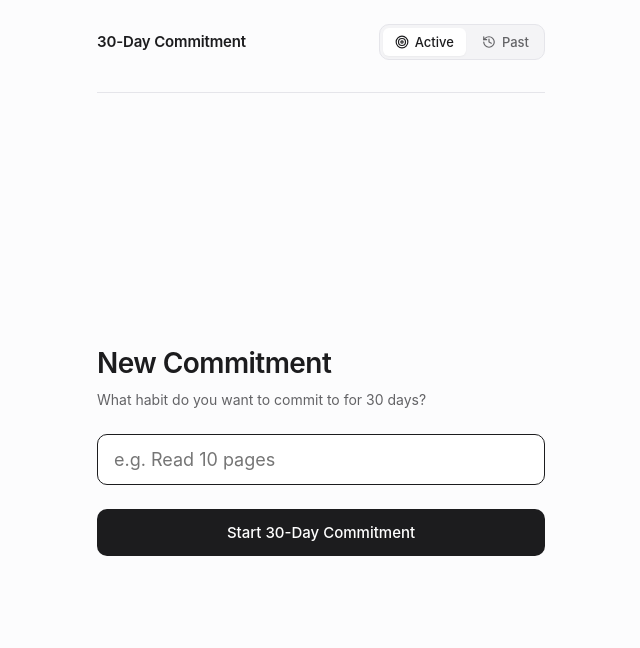
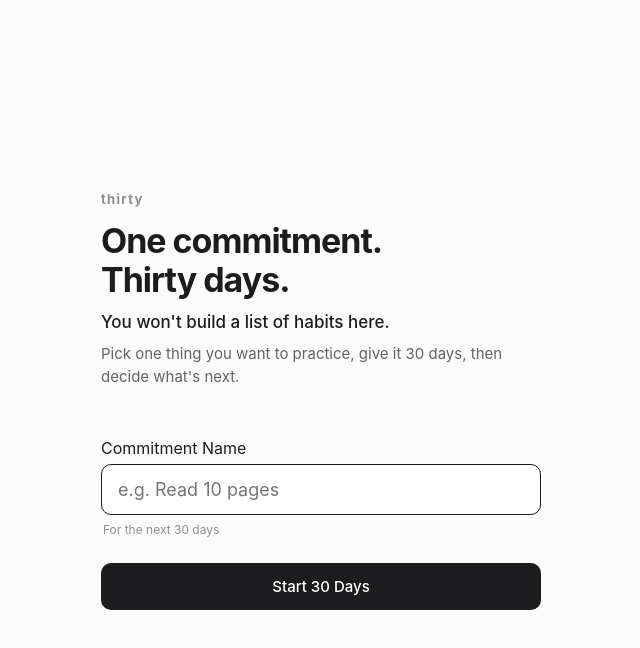
Before and after one commit to sidharthd/thirty-web, a React (Vite) app: page / in a window 1280 px wide. Shown: the top 648 px of the page, without its empty margins (319-959 px from the left). Built offline with nearby package versions, Linux system fonts and the light colour scheme.

Commit message:
feat: add first-time intro manifesto screen and shared commitment form

```diff
--- a/src/App.tsx
+++ b/src/App.tsx
@@ -3,6 +3,7 @@ import { useCommitments } from './logic/useCommitments.ts';
 import { Navigation, type NavTab } from './ui/components/Navigation.tsx';
 import { ActiveScreen } from './ui/screens/ActiveScreen.tsx';
 import { CreateScreen } from './ui/screens/CreateScreen.tsx';
+import { IntroScreen } from './ui/screens/IntroScreen.tsx';
 import { PastScreen } from './ui/screens/PastScreen.tsx';
 import { GraduationScreen } from './ui/screens/GraduationScreen.tsx';
 import './ui/styles/app.css';
@@ -12,6 +13,7 @@ export default function App() {
     activeCommitment,
     pastCommitments,
     isTodayDone,
+    isFirstTimeUser,
     progress,
     showGraduationScreen,
     createCommitment,
@@ -45,12 +47,13 @@ export default function App() {
     return result;
   };
 
-  // Determine whether to display the CreateScreen
+  // Determine whether to display the Create / Intro Screen
   const shouldShowCreateScreen =
     currentTab === 'active' && (!activeCommitment || isCreatingManually);
 
   return (
     <div className="app-container">
+      {!isFirstTimeUser && (
         <Navigation
           currentTab={currentTab}
           onSelectTab={(tab) => {
@@ -61,15 +64,20 @@ export default function App() {
           }}
           pastCount={pastCommitments.length}
         />
+      )}
 
       <main className="app-main">
         {currentTab === 'active' && (
           <>
             {shouldShowCreateScreen ? (
+              isFirstTimeUser ? (
+                <IntroScreen onSubmit={handleCreateSubmit} />
+              ) : (
                 <CreateScreen
                   onSubmit={handleCreateSubmit}
                   onCancel={activeCommitment ? () => setIsCreatingManually(false) : undefined}
                 />
+              )
             ) : (
               <ActiveScreen
                 commitment={activeCommitment}
--- a/src/logic/commitmentRules.ts
+++ b/src/logic/commitmentRules.ts
@@ -88,3 +88,14 @@ export function validateNewCommitment(
 
   return { valid: true };
 }
+
+/**
+ * Determines if the user is launching the app for the very first time.
+ * A first-time user has no active commitment and no past commitments.
+ */
+export function checkIsFirstTimeUser(
+  activeCommitment: Commitment | null,
+  pastCommitments: Commitment[]
+): boolean {
+  return !activeCommitment && pastCommitments.length === 0;
+}
--- a/src/logic/useCommitments.ts
+++ b/src/logic/useCommitments.ts
@@ -8,6 +8,7 @@ import {
   isCompletedToday,
   canMarkToday,
   validateNewCommitment,
+  checkIsFirstTimeUser,
   type ProgressState,
 } from './commitmentRules.ts';
 
@@ -23,6 +24,7 @@ export interface UseCommitmentsReturn {
   pastCommitments: Commitment[];
   isLoaded: boolean;
   isTodayDone: boolean;
+  isFirstTimeUser: boolean;
   progress: ProgressState;
   showGraduationScreen: boolean;
   createCommitment: (title: string) => { success: boolean; error?: string };
@@ -53,6 +55,11 @@ export function useCommitments(): UseCommitmentsReturn {
   const progress = useMemo(
     () => getProgress(activeCommitment),
     [activeCommitment]
+  );
+
+  const isFirstTimeUser = useMemo(
+    () => checkIsFirstTimeUser(activeCommitment, pastCommitments),
+    [activeCommitment, pastCommitments]
   );
 
   // Show graduation when active commitment reaches 30 days and has not been dismissed
@@ -174,6 +181,7 @@ export function useCommitments(): UseCommitmentsReturn {
     pastCommitments,
     isLoaded,
     isTodayDone,
+    isFirstTimeUser,
     progress,
     showGraduationScreen,
     createCommitment,
--- /dev/null
+++ b/src/ui/components/CommitmentForm.tsx
@@ -0,0 +1,64 @@
+import React, { useState } from 'react';
+
+interface CommitmentFormProps {
+  onSubmit: (title: string) => { success: boolean; error?: string };
+  submitLabel?: string;
+  hintText?: string;
+  autoFocus?: boolean;
+}
+
+export const CommitmentForm: React.FC<CommitmentFormProps> = ({
+  onSubmit,
+  submitLabel = 'Start 30 Days',
+  hintText,
+  autoFocus = true,
+}) => {
+  const [title, setTitle] = useState('');
+  const [error, setError] = useState<string | null>(null);
+
+  const handleSubmit = (e: React.FormEvent) => {
+    e.preventDefault();
+    if (!title.trim()) {
+      setError('Please enter a commitment.');
+      return;
+    }
+
+    const result = onSubmit(title);
+    if (!result.success) {
+      setError(result.error ?? 'Could not create commitment.');
+    } else {
+      setError(null);
+    }
+  };
+
+  return (
+    <form className="commitment-form" onSubmit={handleSubmit}>
+      <div className="commitment-input-group">
+        <label htmlFor="commitment-input" className="sr-only">
+          Commitment Name
+        </label>
+        <input
+          id="commitment-input"
+          type="text"
+          className="text-input"
+          placeholder="e.g. Read 10 pages"
+          value={title}
+          onChange={(e) => {
+            setTitle(e.target.value);
+            if (error) setError(null);
+          }}
+          autoFocus={autoFocus}
+          maxLength={100}
+          aria-invalid={Boolean(error)}
+        />
+        {hintText && <span className="input-hint-text">{hintText}</span>}
+      </div>
+
+      {error && <p className="form-error" role="alert">{error}</p>}
+
+      <button type="submit" className="btn btn-primary">
+        {submitLabel}
+      </button>
+    </form>
+  );
+};
--- a/src/ui/screens/CreateScreen.tsx
+++ b/src/ui/screens/CreateScreen.tsx
@@ -1,5 +1,6 @@
-import React, { useState } from 'react';
+import React from 'react';
 import { ArrowLeft } from 'lucide-react';
+import { CommitmentForm } from '../components/CommitmentForm.tsx';
 
 interface CreateScreenProps {
   onSubmit: (title: string) => { success: boolean; error?: string };
@@ -7,24 +8,6 @@ interface CreateScreenProps {
 }
 
 export const CreateScreen: React.FC<CreateScreenProps> = ({ onSubmit, onCancel }) => {
-  const [title, setTitle] = useState('');
-  const [error, setError] = useState<string | null>(null);
-
-  const handleSubmit = (e: React.FormEvent) => {
-    e.preventDefault();
-    if (!title.trim()) {
-      setError('Please enter a commitment.');
-      return;
-    }
-
-    const result = onSubmit(title);
-    if (!result.success) {
-      setError(result.error ?? 'Could not create commitment.');
-    } else {
-      setError(null);
-    }
-  };
-
   return (
     <section className="create-screen">
       {onCancel && (
@@ -40,37 +23,14 @@ export const CreateScreen: React.FC<CreateScreenProps> = ({ onSubmit, onCancel }
       )}
 
       <h1 className="title-large">New Commitment</h1>
-      <p className="text-meta" style={{ marginTop: '8px' }}>
-        What habit do you want to commit to for 30 days?
+      <p className="text-meta" style={{ marginTop: '8px', marginBottom: '24px' }}>
+        What will you commit to for the next 30 days?
       </p>
 
-      <form className="create-form" onSubmit={handleSubmit}>
-        <div>
-          <label htmlFor="commitment-input" className="sr-only" style={{ display: 'none' }}>
-            Commitment Name
-          </label>
-          <input
-            id="commitment-input"
-            type="text"
-            className="text-input"
-            placeholder="e.g. Read 10 pages"
-            value={title}
-            onChange={(e) => {
-              setTitle(e.target.value);
-              if (error) setError(null);
-            }}
-            autoFocus
-            maxLength={100}
-            aria-invalid={Boolean(error)}
-          />
-        </div>
-
-        {error && <p className="form-error" role="alert">{error}</p>}
-
-        <button type="submit" className="btn btn-primary">
-          Start 30-Day Commitment
-        </button>
-      </form>
+      <CommitmentForm
+        onSubmit={onSubmit}
+        submitLabel="Start 30 Days"
+      />
     </section>
   );
 };
--- /dev/null
+++ b/src/ui/screens/IntroScreen.tsx
@@ -0,0 +1,35 @@
+import React from 'react';
+import { CommitmentForm } from '../components/CommitmentForm.tsx';
+
+interface IntroScreenProps {
+  onSubmit: (title: string) => { success: boolean; error?: string };
+}
+
+export const IntroScreen: React.FC<IntroScreenProps> = ({ onSubmit }) => {
+  return (
+    <section className="intro-screen">
+      <div className="intro-manifesto">
+        <span className="intro-brand">thirty</span>
+
+        <h1 className="intro-title">
+          One commitment.<br />
+          Thirty days.
+        </h1>
+
+        <p className="intro-lead">
+          You won't build a list of habits here.
+        </p>
+
+        <p className="intro-body">
+          Pick one thing you want to practice, give it 30 days, then decide what's next.
+        </p>
+      </div>
+
+      <CommitmentForm
+        onSubmit={onSubmit}
+        submitLabel="Start 30 Days"
+        hintText="For the next 30 days"
+      />
+    </section>
+  );
+};
--- a/src/ui/styles/app.css
+++ b/src/ui/styles/app.css
@@ -321,6 +321,76 @@ body {
   margin-top: var(--space-md);
 }
 
+/* Intro / Manifesto Screen */
+.intro-screen {
+  display: flex;
+  flex-direction: column;
+  justify-content: center;
+  flex: 1;
+  padding: var(--space-xl) 0;
+  max-width: 440px;
+  margin: 0 auto;
+  width: 100%;
+}
+
+.intro-manifesto {
+  display: flex;
+  flex-direction: column;
+  gap: var(--space-sm);
+  margin-bottom: var(--space-2xl);
+}
+
+.intro-brand {
+  font-size: 13px;
+  font-weight: 700;
+  letter-spacing: 0.1em;
+  text-transform: lowercase;
+  color: var(--text-tertiary);
+  margin-bottom: var(--space-xs);
+}
+
+.intro-title {
+  font-size: 34px;
+  font-weight: 700;
+  letter-spacing: -0.03em;
+  line-height: 1.15;
+  color: var(--text-primary);
+  margin-bottom: var(--space-xs);
+}
+
+.intro-lead {
+  font-size: 17px;
+  font-weight: 500;
+  color: var(--text-primary);
+  line-height: 1.4;
+}
+
+.intro-body {
+  font-size: 15px;
+  color: var(--text-secondary);
+  line-height: 1.5;
+}
+
+/* Shared Commitment Form */
+.commitment-form {
+  display: flex;
+  flex-direction: column;
+  gap: var(--space-lg);
+}
+
+.commitment-input-group {
+  display: flex;
+  flex-direction: column;
+  gap: var(--space-xs);
+}
+
+.input-hint-text {
+  font-size: 12px;
+  color: var(--text-tertiary);
+  margin-top: 2px;
+  margin-left: 2px;
+}
+
 /* Create Commitment Screen */
 .create-screen {
   display: flex;
@@ -328,13 +398,6 @@ body {
   flex: 1;
   justify-content: center;
   padding: var(--space-xl) 0;
-}
-
-.create-form {
-  display: flex;
-  flex-direction: column;
-  gap: var(--space-lg);
-  margin-top: var(--space-lg);
 }
 
 .text-input {
```
Lines whose indentation alone changed are shown as unchanged.
